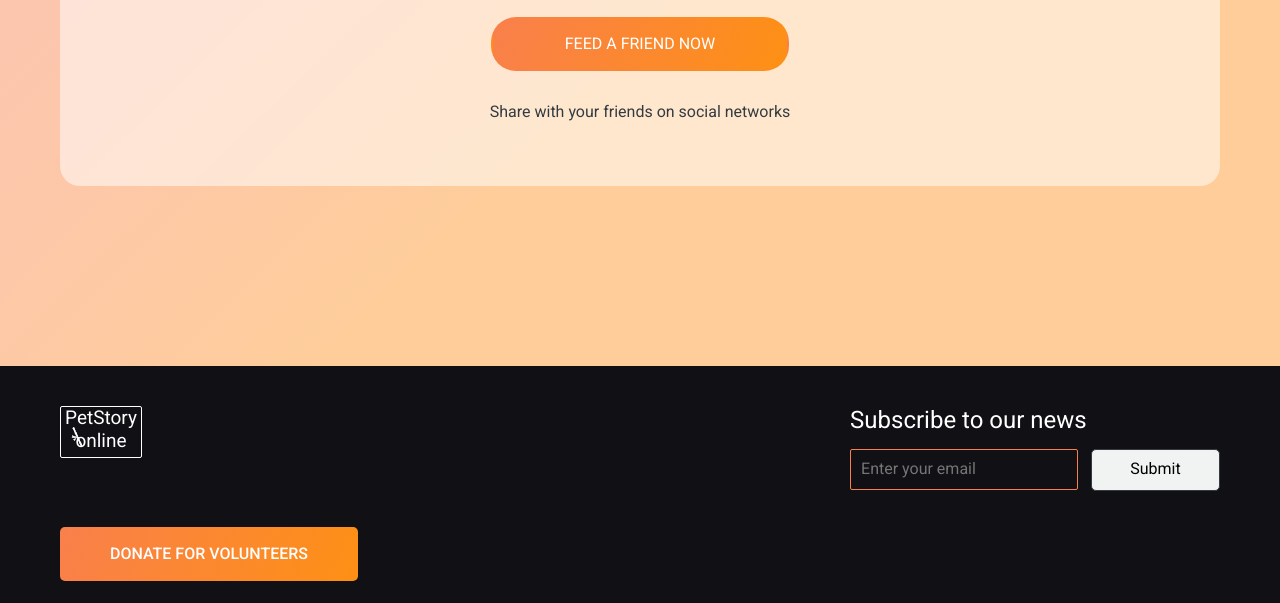
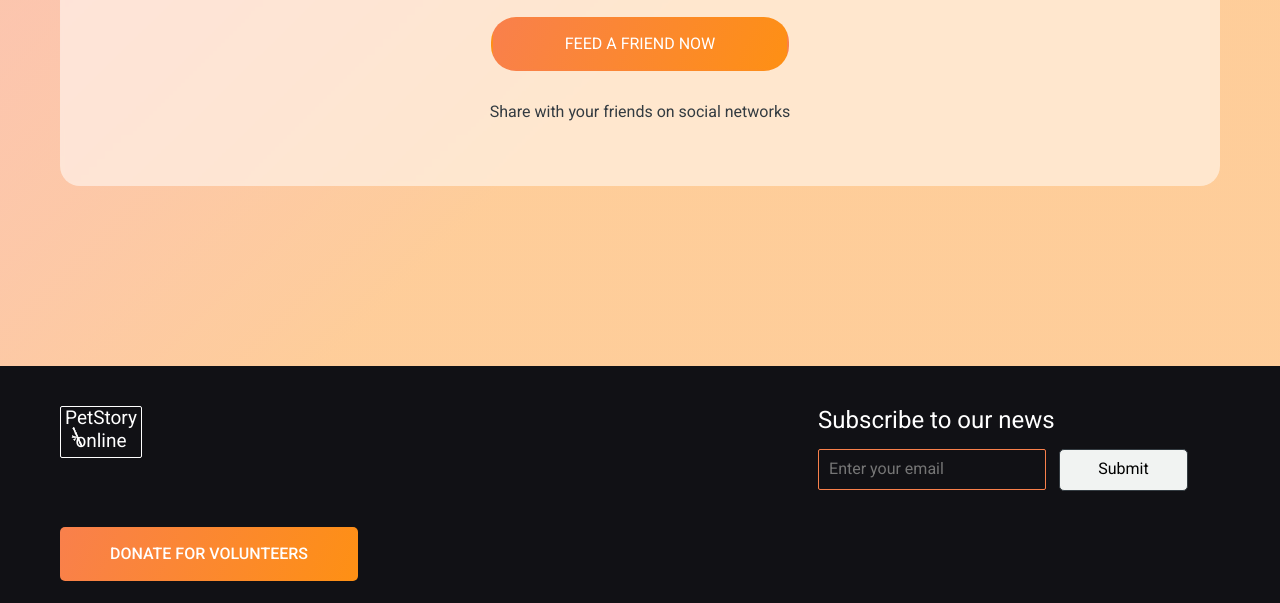
Before and after one commit to OlesiaTr/RS-online-zoo, a plain HTML site: page pages/donate.html in a window 1280 px wide. Shown: the part 1576-2179 px from the top of the page. Drawn offline with nearby package versions, Linux system fonts and the light colour scheme.

Commit message:
fix: difference with pixel perfect

```diff
--- a/js/fixedHeader.js
+++ b/js/fixedHeader.js
@@ -1,4 +1,5 @@
 const header = document.querySelector("header");
+const hero = document.querySelector(".hero");
 const sticky = header.offsetTop;
 
 window.onscroll = fixedHeader;
@@ -6,7 +7,9 @@ window.onscroll = fixedHeader;
 function fixedHeader() {
   if (window.pageYOffset > sticky) {
     header.classList.add("header--sticky");
+    hero.classList.add("hero__fixed-header");
   } else {
     header.classList.remove("header--sticky");
+    hero.classList.remove("hero__fixed-header");
   }
 }
--- a/scss/components/_circle.scss
+++ b/scss/components/_circle.scss
@@ -19,7 +19,7 @@
 
     width: 238px;
     height: 238px;
-    top: -25px;
+    top: -41px;
     right: -33%;
   }
 
--- a/scss/components/_subscribe.scss
+++ b/scss/components/_subscribe.scss
@@ -4,6 +4,8 @@
   @include small-desktop {
     display: flex;
     flex-direction: column;
+
+    padding-right: 32px;
   }
 }
 
--- a/scss/layout/_backstage.scss
+++ b/scss/layout/_backstage.scss
@@ -6,7 +6,7 @@
   }
 
   @include small-desktop {
-    margin-bottom: 142px;
+    margin-bottom: 149px;
   }
 
   @include desktop {
@@ -72,7 +72,7 @@
   filter: drop-shadow(0px 4px 4px rgba(0, 0, 0, 0.25));
 
   @include tablet {
-    top: 59%;
+    top: 58%;
   }
 
   @include small-desktop {
--- a/scss/layout/_footer.scss
+++ b/scss/layout/_footer.scss
@@ -95,7 +95,7 @@
     flex-direction: column;
 
     position: absolute;
-    transform: translate(87vw, 1%);
+    transform: translate(90vw, -2%);
 
     gap: 20px;
     margin-bottom: 0;
--- a/scss/layout/_header.scss
+++ b/scss/layout/_header.scss
@@ -15,6 +15,7 @@
 
 .header--sticky {
   position: fixed;
+  top: 0;
   width: 100%;
   z-index: 9;
 
--- a/scss/layout/_hero-donate.scss
+++ b/scss/layout/_hero-donate.scss
@@ -41,3 +41,10 @@
     }
   }
 }
+
+.hero__fixed-header {
+  margin-top: 35px;
+  @include small-desktop {
+    margin-top: 0;
+  }
+}
--- a/scss/layout/_hero-main.scss
+++ b/scss/layout/_hero-main.scss
@@ -25,7 +25,7 @@
       flex-direction: column;
       flex-wrap: wrap;
 
-      padding-right: 86px;
+      padding-right: 46px;
       padding-top: 0;
       padding-bottom: 0;
     }
@@ -34,6 +34,13 @@
       align-content: flex-end;
 
       padding-right: 20px;
+    }
+  }
+
+  .hero__fixed-header {
+    margin-top: 35px;
+    @include small-desktop {
+      margin-top: 0;
     }
   }
 
@@ -93,7 +100,7 @@
 
     width: 256px;
 
-    margin-bottom: 87px;
+    margin-bottom: 44px;
   }
 
   @include small-desktop {
--- a/scss/layout/_pets.scss
+++ b/scss/layout/_pets.scss
@@ -62,7 +62,7 @@
   background: linear-gradient(113.96deg, #f9804b 1.49%, #fe9013 101.44%);
 
   @include small-desktop {
-    bottom: 59%;
+    bottom: 59.5%;
   }
 
   @include desktop {
@@ -74,7 +74,7 @@
   left: 37%;
 
   @include small-desktop {
-    left: 36%;
+    left: 35%;
   }
 
   @include desktop {
@@ -88,7 +88,7 @@
   right: 38%;
 
   @include small-desktop {
-    right: 36%;
+    right: 35%;
   }
 
   @include desktop {
@@ -126,7 +126,7 @@
     grid-template-columns: repeat(4, 294px);
     column-gap: 30px;
 
-    margin-bottom: 80px;
+    margin-bottom: 86px;
   }
 
   @include desktop {
--- a/scss/layout/_pick-feed.scss
+++ b/scss/layout/_pick-feed.scss
@@ -159,7 +159,7 @@
   @include tablet {
     display: flex;
     justify-content: center;
-    margin-bottom: 40px;
+    margin-bottom: 51px;
   }
 
   @include small-desktop {
@@ -169,7 +169,7 @@
     justify-content: space-between;
     align-items: center;
     align-content: center;
-    margin-bottom: 70px;
+    margin-bottom: 85px;
   }
 
   @include desktop {
@@ -248,7 +248,7 @@
     transform: rotate(90deg);
 
     @include tablet {
-      right: -35%;
+      right: -30%;
       top: -20%;
       transform: rotate(359deg);
     }
@@ -259,8 +259,8 @@
 
     position: absolute;
 
-    right: -75%;
-    top: 35%;
+    right: -55%;
+    top: 27%;
 
     width: 69px;
     height: 35px;
--- a/scss/layout/_testimonials.scss
+++ b/scss/layout/_testimonials.scss
@@ -53,6 +53,8 @@
 
   @include small-desktop {
     color: var(--dark-blue);
+
+    margin-bottom: 21px;
   }
 }
 
```
Also changed, not shown: css/main.css, css/main.min.css, 2 other files.
